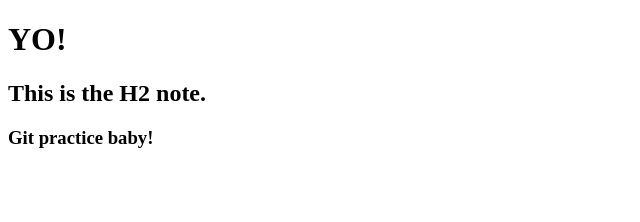
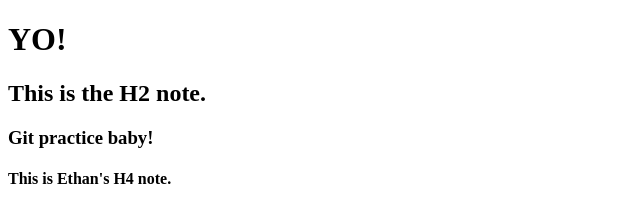
Before and after one commit to ccharris/gitpractice, a plain HTML site: page index.html in a window 1280 px wide. Shown: the whole page, without its empty margins (0-640 px from the left). Drawn offline with Linux system fonts and the light colour scheme.

Commit message:
added h4 tag

```diff
--- a/index.html
+++ b/index.html
@@ -9,5 +9,6 @@
 <h1>YO!</h1>
 <h2>This is the H2 note.</h2>
 <h3>Git practice baby!</h3>
+<h4>This is Ethan's H4 note.</h4>
 </body>
 </html>
```
